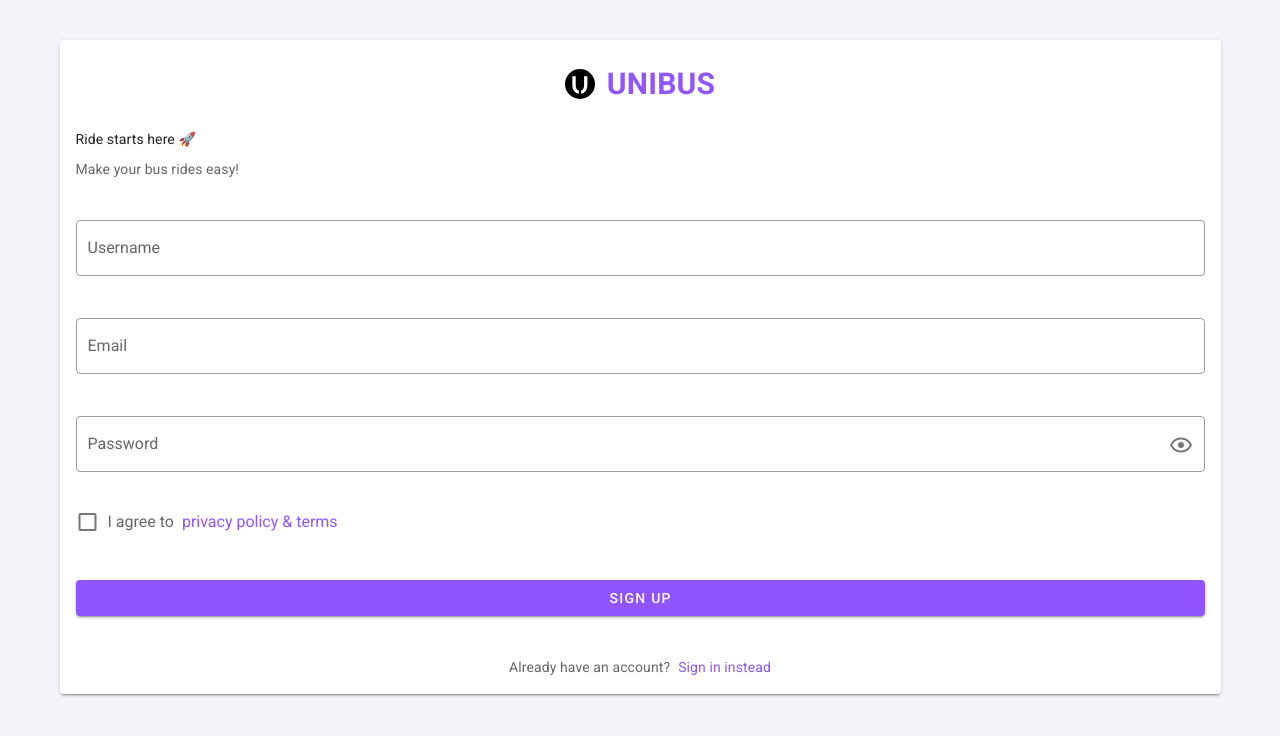
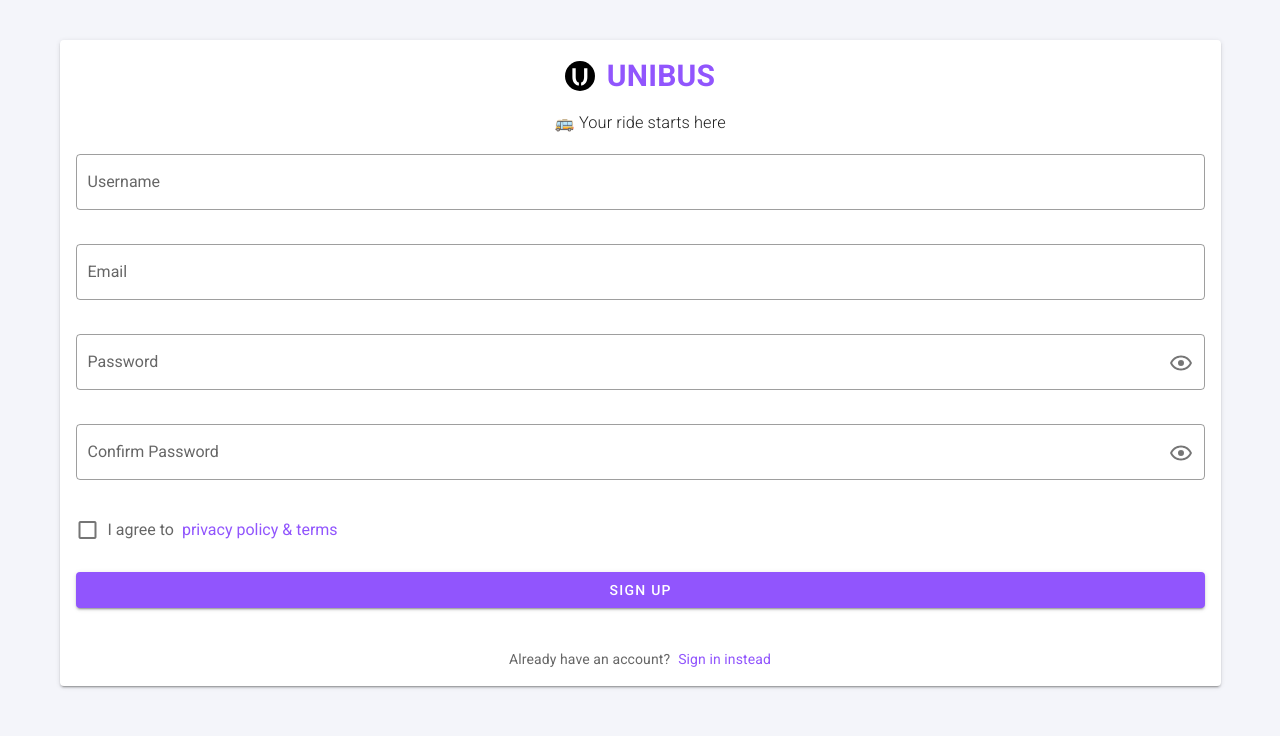
Before and after one commit to Charith47/frontend, a Vue app: page /register in a window 1280 px wide. Shown: the top 736 px of the page. Built offline with nearby package versions, Linux system fonts and the light colour scheme; no server answers.

Commit message:
changed ui design

```diff
--- a/src/views/auth/Register.vue
+++ b/src/views/auth/Register.vue
@@ -2,7 +2,7 @@
 	<v-container class="my-7">
 		<v-card class="auth-card">
 			<!-- logo -->
-			<v-card-title class="d-flex align-center justify-center py-7">
+			<v-card-title class="d-flex align-center justify-center pt-5">
 				<router-link to="/" class="d-flex align-center">
 					<v-img
 						:src="require('@/assets/logo/logo-circle-purple.svg')"
@@ -10,9 +10,8 @@
 						max-width="30px"
 						alt="logo"
 						contain
-						class="me-3 "
+						class="me-3"
 					></v-img>
-
 					<h2 class="text-2xl font-weight-semibold">
 						UNIBUS
 					</h2>
@@ -20,13 +19,10 @@
 			</v-card-title>
 
 			<!-- title -->
-			<v-card-text>
-				<p class="text-2xl font-weight-semibold text--primary mb-2">
-					Ride starts here 🚀
-				</p>
-				<p class="mb-2">
-					Make your bus rides easy!
-				</p>
+			<v-card-text class="d-flex justify-center py-1">
+				<h3 class="text--primary font-weight-light my-0">
+					🚌 Your ride starts here <br />
+				</h3>
 			</v-card-text>
 
 			<!-- login form -->
@@ -37,7 +33,7 @@
 						outlined
 						label="Username"
 						placeholder="Enter your name"
-						class="mb-3"
+						class="mb-1"
 					></v-text-field>
 
 					<v-text-field
@@ -45,7 +41,7 @@
 						outlined
 						label="Email"
 						placeholder="Enter your email"
-						class="mb-3"
+						class="mb-1"
 					></v-text-field>
 
 					<v-text-field
@@ -53,7 +49,20 @@
 						outlined
 						:type="isPasswordVisible ? 'text' : 'password'"
 						label="Password"
-						placeholder="············"
+						placeholder="Enter a secure password"
+						:append-icon="
+							isPasswordVisible ? icons.mdiEyeOffOutline : icons.mdiEyeOutline
+						"
+						@click:append="isPasswordVisible = !isPasswordVisible"
+					></v-text-field>
+
+					<v-text-field
+						class="mt-1"
+						v-model="password"
+						outlined
+						:type="isPasswordVisible ? 'text' : 'password'"
+						label="Confirm Password"
+						placeholder="Confirm your password"
 						:append-icon="
 							isPasswordVisible ? icons.mdiEyeOffOutline : icons.mdiEyeOutline
 						"
@@ -69,7 +78,7 @@
 						</template>
 					</v-checkbox>
 
-					<v-btn type="submit" block color="primary" class="mt-6">
+					<v-btn type="submit" block color="primary" class="mt-2">
 						Sign Up
 					</v-btn>
 				</v-form>
@@ -133,6 +142,21 @@ export default {
 			}
 		},
 	},
+	computed: {
+		emailErrors() {
+			const errors = [];
+			if (!this.$v.email.$dirty) return errors;
+			!this.$v.email.email && errors.push('Must be valid e-mail');
+			!this.$v.email.required && errors.push('E-mail is required');
+			return errors;
+		},
+		passwordErrors() {
+			const errors = [];
+			if (!this.$v.password.$dirty) return errors;
+			!this.$v.email.required && errors.push('Password is required');
+			return errors;
+		},
+	},
 	name: 'Login',
 };
 </script>
```
